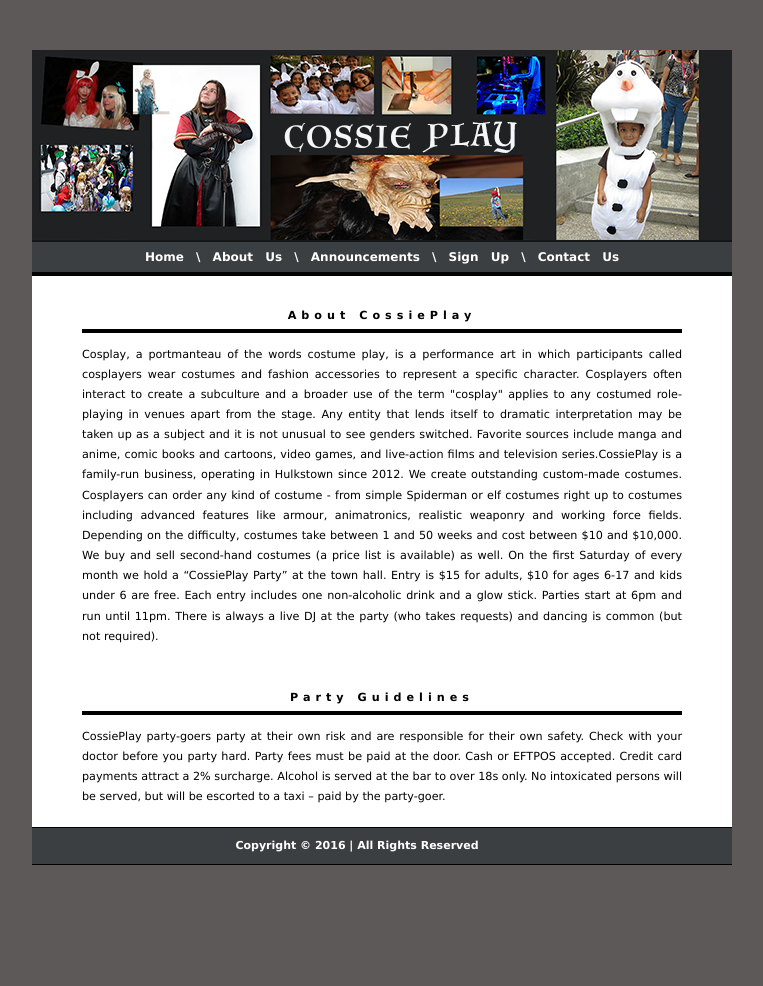
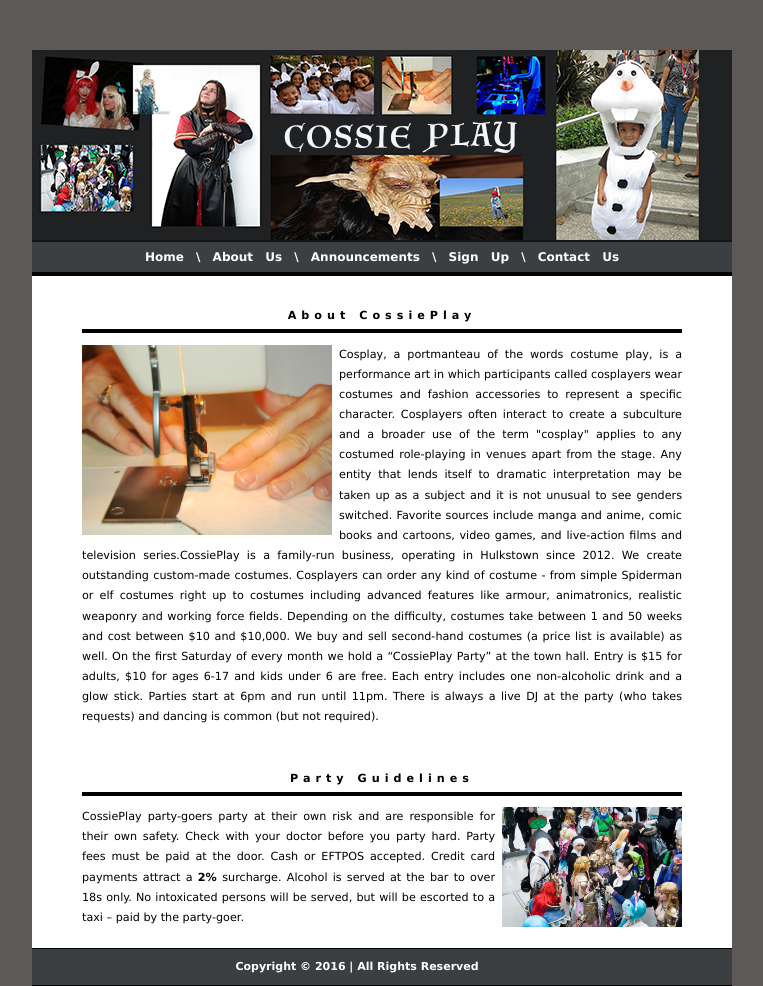
Before and after one commit to akash30g/coseplay, a plain HTML site: page navigation/aboutUs.html in a window 1280 px wide. Shown: the whole page, without its empty margins (258-1021 px from the left). Before the commit the page ends 865 px from the top, so only its background shows below. Drawn offline with Linux system fonts and the light colour scheme.

Commit message:
added image and did some letter strong

```diff
--- a/navigation/aboutUs.html
+++ b/navigation/aboutUs.html
@@ -31,7 +31,7 @@
 <div id="main-text">
 
 <h2><br>About CossiePlay</h2>
-<p> Cosplay, a portmanteau of the words costume play, is a performance art in which participants called cosplayers wear costumes and fashion accessories to represent a specific character. Cosplayers often interact to create a subculture and a broader use of the term "cosplay" applies to any costumed role-playing in venues apart from the stage. Any entity that lends itself to dramatic interpretation may be taken up as a subject and it is not unusual to see genders switched. Favorite sources include manga and anime, comic books and cartoons, video games, and live-action films and television series.CossiePlay is a family-run business, operating in Hulkstown since 2012. We create outstanding custom-made costumes. Cosplayers can order any kind of costume - from simple Spiderman or elf costumes right up to costumes including advanced features like armour, animatronics, realistic weaponry and working force fields. Depending on the difficulty, costumes take between 1 and 50 weeks and cost between $10 and $10,000.
+<p> <img src="../Images/sewing-hands-1418016.jpg" style="padding-right:7px; padding-bottom:2px" width="250" height="190" alt="sewing" align= "left"/>Cosplay, a portmanteau of the words costume play, is a performance art in which participants called cosplayers wear costumes and fashion accessories to represent a specific character. Cosplayers often interact to create a subculture and a broader use of the term "cosplay" applies to any costumed role-playing in venues apart from the stage. Any entity that lends itself to dramatic interpretation may be taken up as a subject and it is not unusual to see genders switched. Favorite sources include manga and anime, comic books and cartoons, video games, and live-action films and television series.CossiePlay is a family-run business, operating in Hulkstown since 2012. We create outstanding custom-made costumes. Cosplayers can order any kind of costume - from simple Spiderman or elf costumes right up to costumes including advanced features like armour, animatronics, realistic weaponry and working force fields. Depending on the difficulty, costumes take between 1 and 50 weeks and cost between $10 and $10,000.
 We buy and sell second-hand costumes (a price list is available) as well.
 On the first Saturday of every month we hold a “CossiePlay Party” at the town hall. Entry is $15 for adults, $10 for ages 6-17 and kids under 6 are free. Each entry includes one non-alcoholic drink and a glow stick. Parties start at 6pm and run until 11pm. There is always a live DJ at the party (who takes requests) and dancing is common (but not required).
 
@@ -39,9 +39,8 @@ On the first Saturday of every month we hold a “CossiePlay Party” at the tow
       <br>
 <h2>Party Guidelines</h2>
 
-   <p>CossiePlay party-goers party at their own risk and are responsible for their own safety. Check with your doctor before you party hard.
-Party fees must be paid at the door. Cash or EFTPOS accepted. Credit card payments attract a 2% surcharge. Alcohol is served at the bar to over 18s only. No intoxicated persons will be served, but will be escorted to a taxi – paid by the party-goer.
-</p>
+   <p>CossiePlay party-goers party at their own risk and are responsible for <img src="../Images/book-fair-678264_1280.jpg" style="padding-left:7px; padding-bottom:2px" width="180" height="120" alt="sewing" align= "right"/>their own safety. Check with your doctor before you party hard.
+Party fees must be paid at the door. Cash or EFTPOS accepted. Credit card payments attract a <strong>2% </strong>surcharge. Alcohol is served at the bar to over 18s only. No intoxicated persons will be served, but will be escorted to a taxi – paid by the party-goer. </p>
 
 
 
```
Also changed, not shown: navigation/announcement.html (+1 -1 lines).
